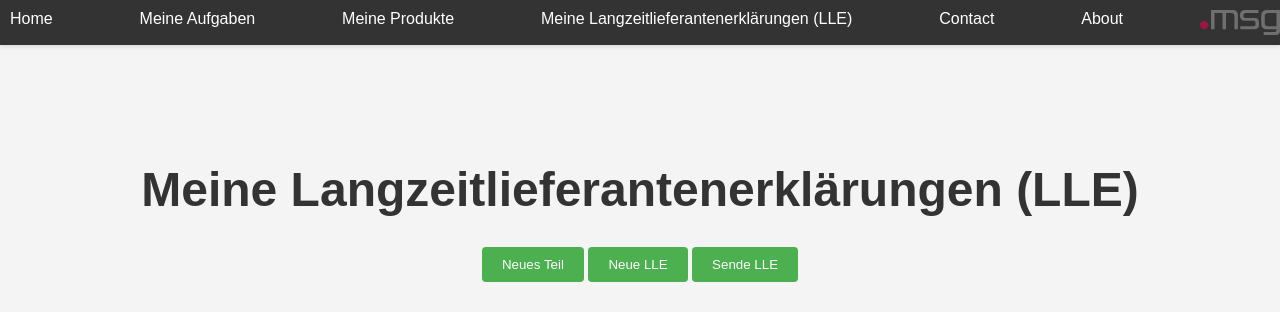
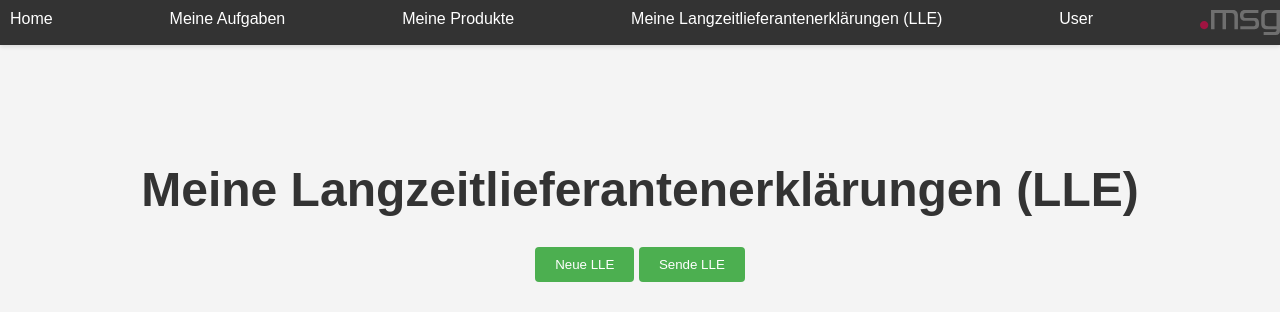
Before and after one commit to klanir123/exchangeCustomsInformation, a Spring app: template customs-ui/src/main/resources/templates/customs.html in a window 1280 px wide; the page is wider, and only the part inside the window is pictured. Shown: the top 312 px of that part. Run offline with Thymeleaf, Linux system fonts and the light colour scheme; the template is opened without the code that fills it, so the values that code supplies are empty.

Commit message:
Umbau App

```diff
--- a/customs-ui/src/main/resources/templates/customs.html
+++ b/customs-ui/src/main/resources/templates/customs.html
@@ -34,8 +34,7 @@
         <li><a href="#">Meine Aufgaben</a></li>
         <li><a href="/parts">Meine Produkte</a></li>
         <li><a href="/customs">Meine Langzeitlieferantenerklärungen (LLE)</a></li>
-        <li><a href="#">Contact</a></li>
-        <li><a href="#">About</a></li>
+        <li><a href="#">User</a></li>
         <img src="icon/msg_systems_logo_RGB.svg" alt="Logo" class="logo">
     </ul>
 </div>
@@ -43,7 +42,6 @@
 
     <h1 th:text="#{overview_header}">Parts Customs Data</h1>
 
-	<button onclick="location.href='/customs/part/create'">Neues Teil</button>
     <button onclick="location.href='/customs/create'">Neue LLE</button>
 	<button onclick="notifySelected()">Sende LLE</button>
 
--- a/customs-ui/src/main/resources/templates/customsPartEdit.html
+++ b/customs-ui/src/main/resources/templates/customsPartEdit.html
@@ -12,8 +12,7 @@
         <li><a href="#">Meine Aufgaben</a></li>
         <li><a href="/parts">Meine Produkte</a></li>
         <li><a href="/customs">Meine Langzeitlieferantenerklärungen (LLE)</a></li>
-        <li><a href="#">Contact</a></li>
-        <li><a href="#">About</a></li>
+        <li><a href="#">User</a></li>
         <img src="./icon/msg_systems_logo_RGB.svg" alt="Logo" class="logo">
     </ul>
 </div>
--- a/customs-ui/src/main/resources/templates/parts.html
+++ b/customs-ui/src/main/resources/templates/parts.html
@@ -13,8 +13,7 @@
         <li><a href="#">Meine Aufgaben</a></li>
         <li><a href="/parts">Meine Produkte</a></li>
         <li><a href="/customs">Meine Langzeitlieferantenerklärungen (LLE)</a></li>
-        <li><a href="#">Contact</a></li>
-        <li><a href="#">About</a></li>
+        <li><a href="#">User</a></li>
         <img src="./icon/msg_systems_logo_RGB.svg" alt="Logo" class="logo">
     </ul>
 </div>
```
Also changed, not shown: customs-ui/src/main/resources/static/index.html (+17 -4 lines), customs-ui/src/main/resources/templates/customsEdit.html (+4 -5 lines).
